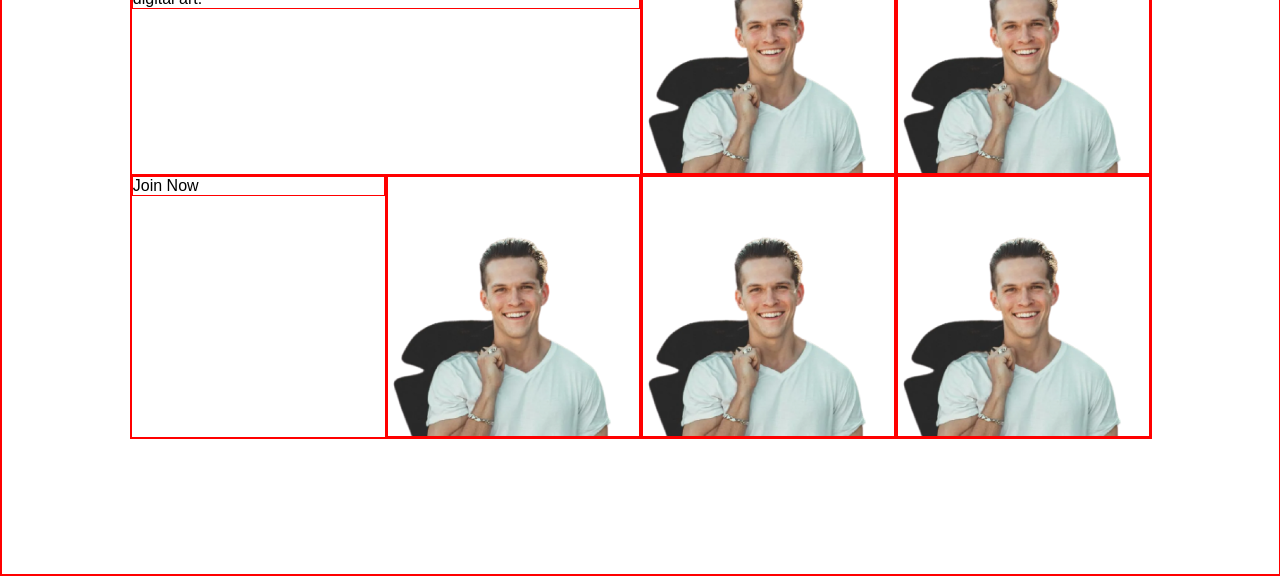
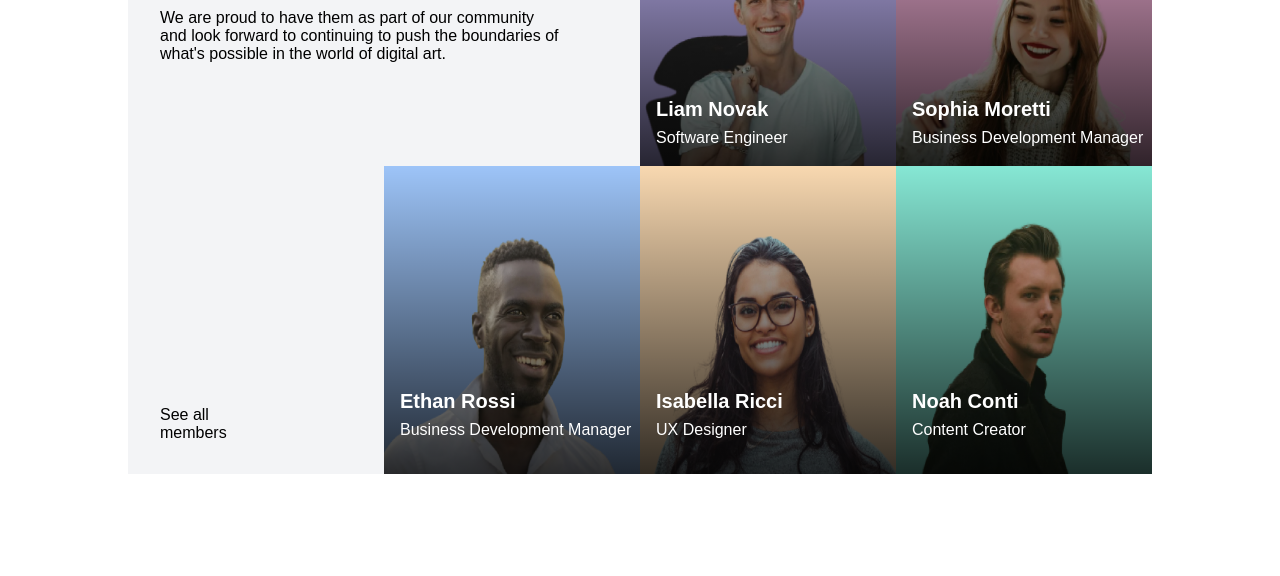
Before and after one commit to ruinabeshima/Meet-The-Team, a plain HTML site: page index.html in a window 1280 px wide. Shown: the part 226-802 px from the top of the page. Drawn offline with Linux system fonts and the light colour scheme.

Commit message:
Added more CSS styling

```diff
--- a/index.html
+++ b/index.html
@@ -15,34 +15,40 @@
     <div class="grid-container">
 
       <div id="description">
-      <p>Our Team</p>
-      <p>Meet The Brain</p>
-      <p>We are proud to have them as part of our community and look forward to continuing to push the boundaries of what's possible in the world of digital art.</p>
+        <p id="team-slogan">Our Team</p>
+        <p id="team-title">Meet The Brain</p>
+        <p id="team-description"">We are proud to have them as part of our community and look forward to continuing to push the boundaries of what's possible in the world of digital art.</p>
       </div>
 
-    <div id="person1">
-      <img src="resources/person_1.png" alt="Member Image" class="member-image">
+      <div id="person1" class="team-member">
+        <p class="member-name">Liam Novak</p>
+        <p class="member-role">Software Engineer</p>
       </div>
 
-    <div id="person2">
-      <img src="resources/person_1.png" alt="Member Image" class="member-image">
+      <div id="person2" class="team-member">
+        <p class="member-name">Sophia Moretti</p>
+        <p class="member-role">Business Development Manager</p>
       </div>
 
       <div id="member-link">
-      <p>Join Now</p>
+        <p>See all members</p>
       </div>
 
-    <div id="person3">
-      <img src="resources/person_1.png" alt="Member Image" class="member-image">
+      <div id="person3" class="team-member">
+        <p class="member-name">Ethan Rossi</p>
+        <p class="member-role">Business Development Manager</p>
       </div>
 
-    <div id="person4">
-      <img src="resources/person_1.png" alt="Member Image" class="member-image">
+      <div id="person4" class="team-member">
+        <p class="member-name">Isabella Ricci</p>
+        <p class="member-role">UX Designer</p>
       </div>
 
-    <div id="person5">
-      <img src="resources/person_1.png" alt="Member Image" class="member-image">
+      <div id="person5" class="team-member">
+        <p class="member-name">Noah Conti</p>
+        <p class="member-role">Content Creator</p>
       </div>
     </div>
+
 </body>
 </html>
--- a/styles.css
+++ b/styles.css
@@ -2,31 +2,123 @@
   margin: 0;
   padding: 0;
   box-sizing: border-box;
-  border: 1px solid red;
   font-family: "Outfit", sans-serif;
 }
 
 body {
-  min-height: 100vh;
-  width: 100vw;
+  height: 100vh;
+  min-width: 100vw;
   display: flex;
   justify-content: center;
   align-items: center;
 }
 
 .grid-container {
-  width: 80%;
   display: grid;
   justify-content: center;
+  width: 80%;
+  height: 75%;
 }
 
-.member-image {
-  height: 100%;
-  width: 100%;
+#person1 {
+  background: linear-gradient(
+  180deg, rgba(217, 217, 217, 0) 0%, rgba(0, 0, 0, 0.8) 100%), url("resources/person_1.png");
+  background-size: 100% 100%;
+  background-color: #C1B6F8;
 }
 
+#person2 {
+  background: linear-gradient(
+  180deg, rgba(217, 217, 217, 0) 0%, rgba(0, 0, 0, 0.8) 100%), url("resources/person_2.png");
+  background-size: 100% 100%;
+  background-color: #EDACD2;
+}
+
+#person3 {
+  background: linear-gradient(
+  180deg, rgba(217, 217, 217, 0) 0%, rgba(0, 0, 0, 0.8) 100%), url("resources/person_3.png");
+  background-size: 100% 100%;
+  background-color: #9DC4F8;
+}
+
+#person4 {
+  background: linear-gradient(
+  180deg, rgba(217, 217, 217, 0) 0%, rgba(0, 0, 0, 0.8) 100%), url("resources/person_4.png");
+  background-size: 100% 100%;
+  background-color: #F8D8B0;
+}
+
+#person5 {
+  background: linear-gradient(
+  180deg, rgba(217, 217, 217, 0) 0%, rgba(0, 0, 0, 0.8) 100%), url("resources/person_5.png");
+  background-size: 100% 100%;
+  background-color: #86E7D4;
+}
+
+.team-member {
+  color: white;
+}
+
+.team-member > p {
+  margin-left: 1rem;
+  margin-bottom: 0.5rem;
+}
+
+.member-name {
+  margin-top: 14rem;
+  font-weight: 600;
+  font-size: 1.25rem;
+}
+
+.member-role, #member-link, #team-description {
+  font-weight: 400;
+  font-size: 1rem;
+}
+
+#description, #member-link {
+  background-color: #F3F4F6;
+}
+
+#member-link {
+  display: flex;
+}
+
+#team-slogan {
+  color: #263FA9;
+}
+
+#team-title {
+  font-weight: 500;
+  font-size: 2.5rem;
+}
+
+#description > p {
+  margin-left: 2rem;
+  margin-right: 5rem;
+  margin-top: 1.5rem;
+}
+
+#team-description {
+  margin-bottom: 2rem;
+}
+
+#member-link > p {
+  margin-left: 2rem;
+  margin-top: 15rem;
+  margin-bottom: 2rem;
+  margin-right: 8rem;
+}
+
+#arrow-link {
+  height: 1rem;
+  width: 1rem;
+}
+
+
+
 /* Desktop */
-@media screen and (min-width: 1025px) {
+@media screen and (min-width: 1024px) {
+
   .grid-container {
     grid-template-columns: repeat(4, 1fr);
     grid-template-rows: 1fr 1fr;
@@ -38,7 +130,7 @@ body {
 }
 
 /* Tablet */
-@media screen and (max-width: 1024px) and (min-width: 641px) {
+@media screen and (max-width: 1024px) and (min-width: 640px) {
 
   .grid-container {
     grid-template-columns: 1fr 1fr 1fr;
```
Lines whose indentation alone changed are shown as unchanged.
